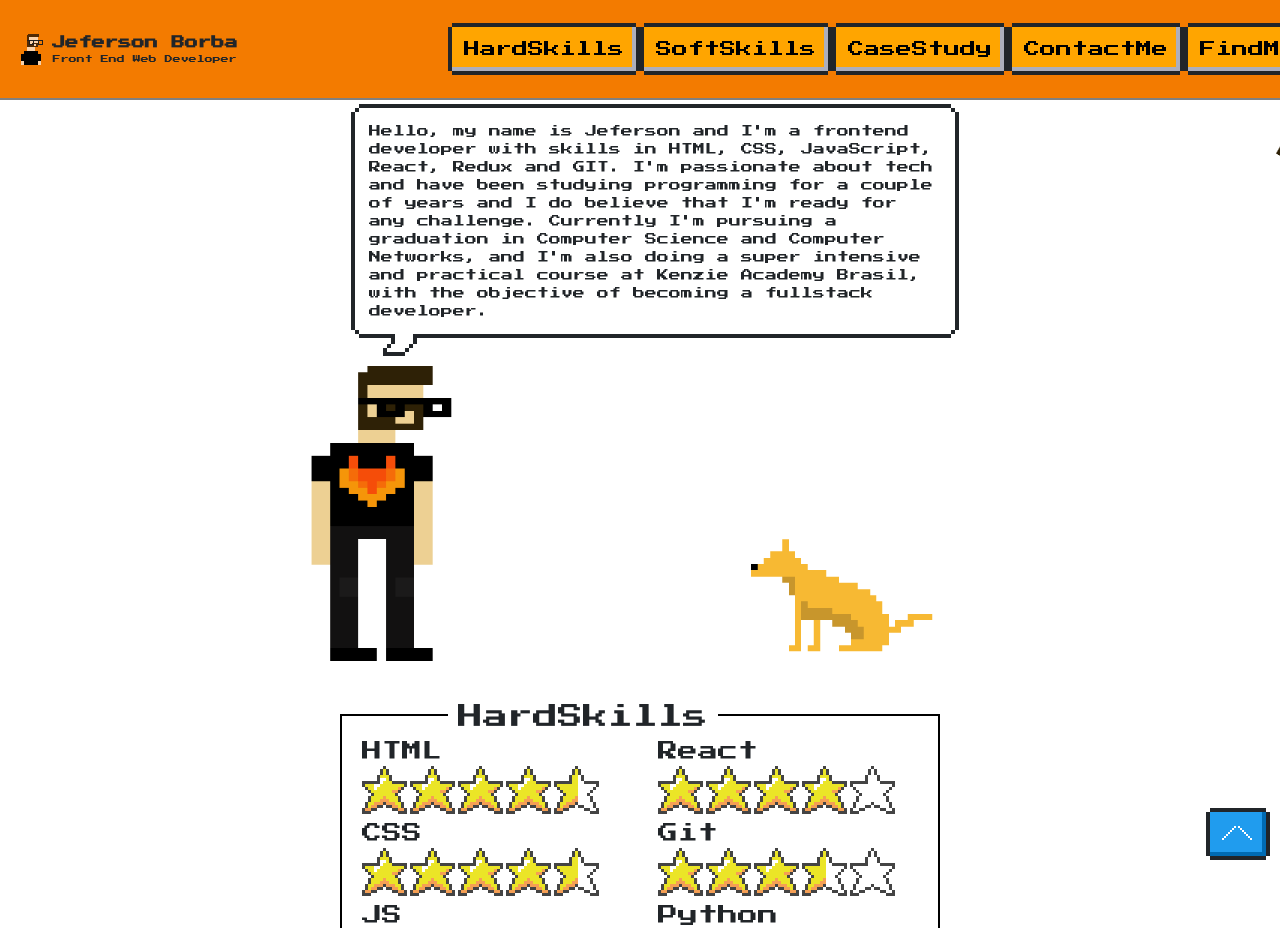
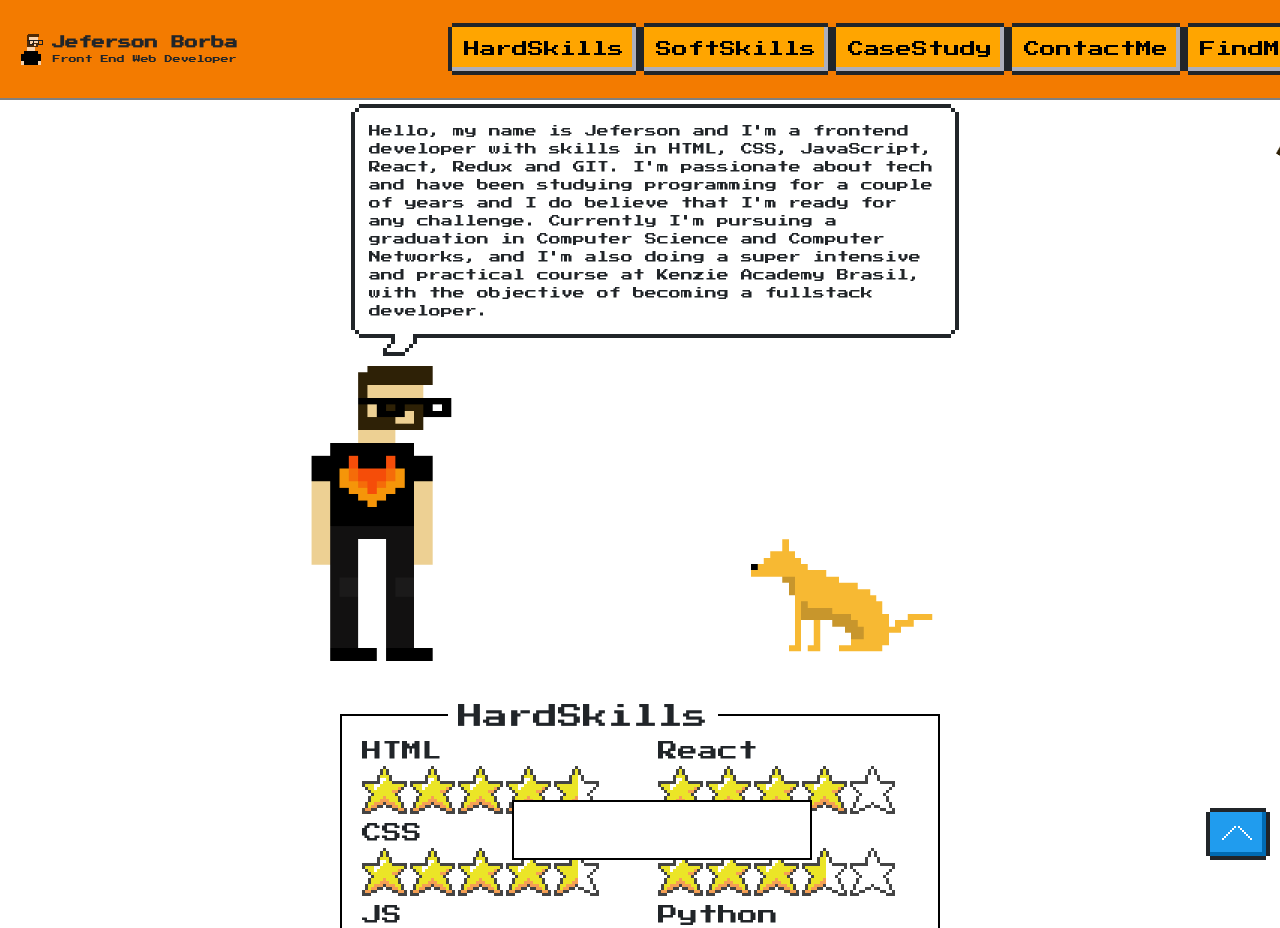
Before and after one commit to JefersonBorba/portfolio, a React (Create React App) app: page / in a window 1280 px wide. Shown: the top 928 px of the page. Built offline with nearby package versions, Linux system fonts and the light colour scheme.

Commit message:
snackbar implemented

```diff
--- a/src/App.js
+++ b/src/App.js
@@ -1,5 +1,5 @@
 import { Container } from "./style";
-import {useState} from "react";
+import {useEffect, useState} from "react";
 import Header from "./components/Header";
 import About from "./components/About";
 import HardSkills from "./components/HardSkills";
@@ -13,6 +13,7 @@ import EasterEgg from "./imgs/smalljeff.png"
 import ModalEasterEgg from "./components/ModalEasterEgg";
 import ModalMap from "./components/ModalMap";
 import Dropdown from "./components/Dropdown"
+import SnackBar from "./components/SnackBar";
 
 const App = () => {
   const [showEasteregg, setShowEasteregg] = useState(false);
@@ -22,6 +23,8 @@ const App = () => {
   const [modalMap, setModalMap] = useState(false);
   const [headerHeight, setHeaderHeight] = useState("100px");
   const [displayDropdown, setDisplayDropdown] = useState("-250px")
+  const [snackMessage, setSnackMessage] = useState("");
+  const [displaySnack, setDisplaySnack] = useState(false);
   function myFunction() {
     if (document.body.scrollTop > 500 || document.documentElement.scrollTop > 500) {
       setShowEasteregg(true);
@@ -38,6 +41,10 @@ const App = () => {
 
   window.onscroll = function() {myFunction()};
 
+  useEffect(() => {
+    console.log(displaySnack)
+  }, [displaySnack])
+
   return (
     <Container className="App">
       <img className={`easteregg nes-pointer ${showEasteregg ? "show" : "dontshow"}`} src={EasterEgg} alt="EasterEgg button" onClick={() => setModalEasterEgg(true)}/>
@@ -53,9 +60,10 @@ const App = () => {
       {modalEasterEgg && <ModalEasterEgg setModalEasterEgg={setModalEasterEgg} />}
       <CaseStudy />
       {formError && <ModalFormError setFormError={setFormError} />}
-      <ContactMe setFormError={setFormError}/>
+      <ContactMe setFormError={setFormError} setSnackMessage={setSnackMessage} setDisplaySnack={setDisplaySnack}/>
       <FindMe setModalMap={setModalMap}/>
       <Footer />
+      <SnackBar snackMessage={snackMessage} displaySnack={displaySnack}/>
     </Container>
   );
 }
--- a/src/components/ContactMe/index.jsx
+++ b/src/components/ContactMe/index.jsx
@@ -1,8 +1,12 @@
 import { Container, Title } from "./style";
 import { useForm } from "react-hook-form";
 import axios from "axios";
+import { useState } from "react";
 
-const ContactMe = ({setFormError}) => {
+const ContactMe = ({setFormError, setSnackMessage, setDisplaySnack}) => {
+    const [clearNome, setClearNome] = useState("");
+    const [clearSender, setClearSender] = useState("")
+    const [clearMessage, setClearMessage] = useState("")
 
     const { register, handleSubmit } = useForm();
     const senderData = {
@@ -18,14 +22,27 @@ const ContactMe = ({setFormError}) => {
     };
 
     const sendMessage = (data) => {
+        setSnackMessage("Sending Message")
+        setDisplaySnack(true)
+        document.getElementById("form").reset()
         axios.post("https://api.sendwithses.com/send-email", data, {headers: {'x-api-key': "a2aa10acPyVacc7ScWXNaaLyo4iOuaefFxVA3pkDHIk2ZwHya5lMtKXbRmE6"}})
-        .then((res) => console.log(res))
-        .catch((err) => console.log(err))
+        .then(() => {
+            setDisplaySnack(false);
+            window.setTimeout(() => setSnackMessage("Message Sent"), 1000);
+            window.setTimeout(() => setDisplaySnack(true), 1000);
+            window.setTimeout(() => setDisplaySnack(false), 3000);
+        })
+        .catch(() => {
+            setDisplaySnack(false);
+            window.setTimeout(() => setSnackMessage("An Error Occurred"), 1000);
+            window.setTimeout(() => setDisplaySnack(true), 1000);
+            window.setTimeout(() => setDisplaySnack(false), 3000);
+        })
     }
     return(
         <Container>
             <Title className="title" id="contact-me">ContactMe</Title>
-            <form onSubmit={handleSubmit(onSubmit)}>
+            <form onSubmit={handleSubmit(onSubmit)} id="form">
                 <div className="nes-field">
                     <label htmlFor="name_field">Your name</label>
                     <input type="text" id="name_field" className="nes-input" name="nome" ref={register({ required: true, maxLength: 20 })} />
@@ -38,7 +55,7 @@ const ContactMe = ({setFormError}) => {
                     <label htmlFor="textarea_field">Your message</label>
                     <textarea id="textarea_field" className="nes-textarea" name="message" ref={register({ required: true, maxLength: 120 })}></textarea>
                 </div>
-                <button type="submit" className="nes-btn is-primary" onClick={() => setFormError(true)}>Send message</button>
+                <button type="submit" className="nes-btn is-primary" >Send message</button>
             </form>
         </Container>
     )
--- /dev/null
+++ b/src/components/SnackBar/index.jsx
@@ -0,0 +1,11 @@
+import {Container} from "./style"
+
+const SnackBar = ({snackMessage, displaySnack}) => {
+    return (
+        <Container style={{bottom: (displaySnack === true ? "30px" : "-60px")}}>
+            {snackMessage}
+        </Container>
+    )
+}
+
+export default SnackBar;
--- /dev/null
+++ b/src/components/SnackBar/style.js
@@ -0,0 +1,16 @@
+import styled from "styled-components";
+
+export const Container = styled.div`
+    display: flex;
+    flex-direction: row;
+    justify-content: center;
+    align-items: center;
+    width: 300px;
+    height: 60px;
+    left: 40%;
+    z-index: 50;
+    position: fixed;
+    background-color: white;
+    border: 2px solid black;
+    transition: bottom 0.3s;
+`;
```
